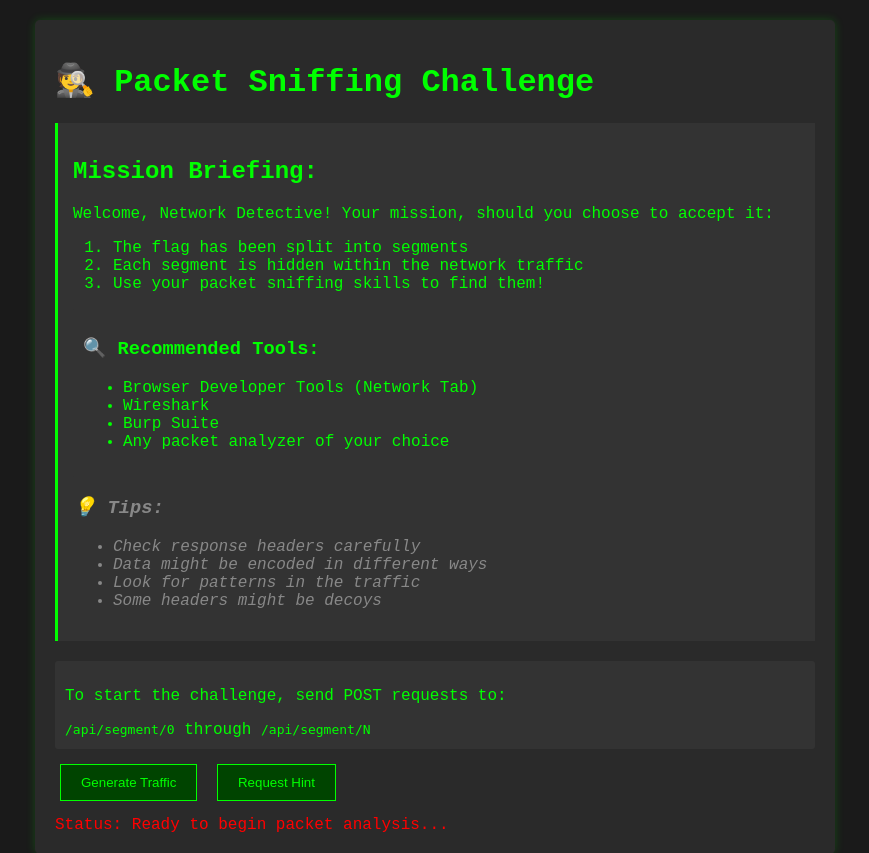
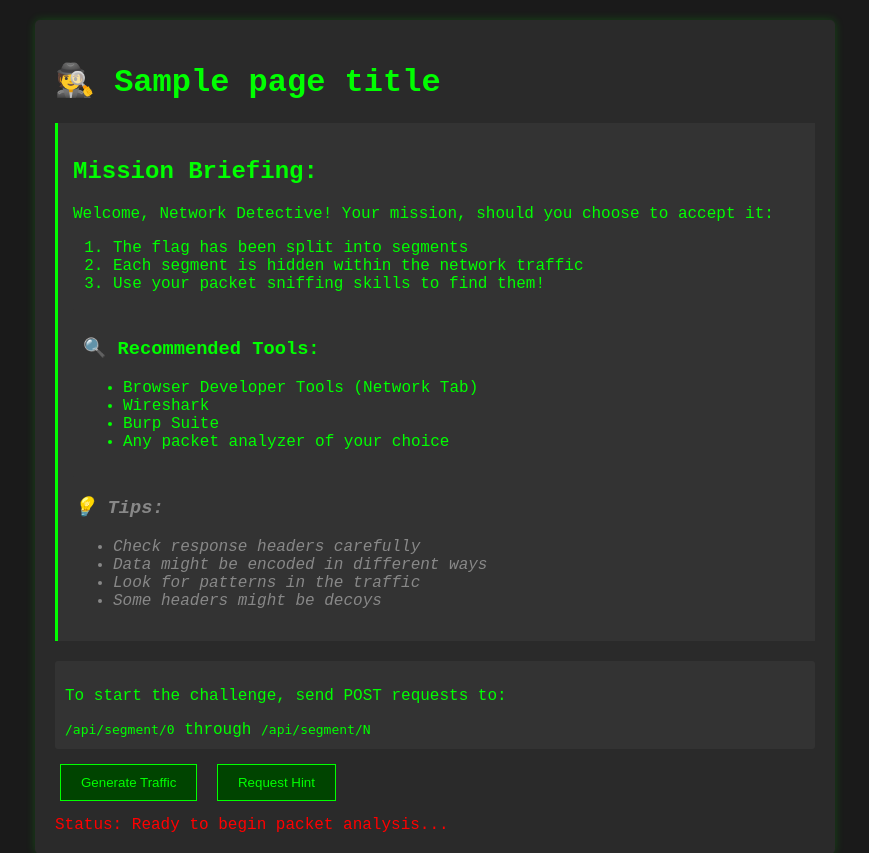
Before and after one commit to Pranavjeet-Naidu/CTF-Challenges, a Flask app: template PSC_V0/templates/index.html in a window 1280 px wide. Shown: the top 853 px of the page, without its empty margins (205-1074 px from the left). Run offline with Flask 3, Linux system fonts and the light colour scheme; the template is opened without the code that fills it: most values are stand-ins (such as "Sample title", 1, 10 or a date in 2020).

Commit message:
added more fun changes to PSC_V0

```diff
--- a/PSC_V0/templates/index.html
+++ b/PSC_V0/templates/index.html
@@ -3,7 +3,7 @@
 <head>
     <meta charset="UTF-8">
     <meta name="viewport" content="width=device-width, initial-scale=1.0">
-    <title>Packet Sniffing Challenge</title>
+    <title>{{ page_title }}</title>
     <style>
         body {
             font-family: 'Courier New', monospace;
@@ -57,7 +57,7 @@
 </head>
 <body>
     <div class="container">
-        <h1>🕵️ Packet Sniffing Challenge</h1>
+        <h1>🕵️ {{ page_title }}</h1>
 
         <div class="instructions">
             <h2>Mission Briefing:</h2>
```
